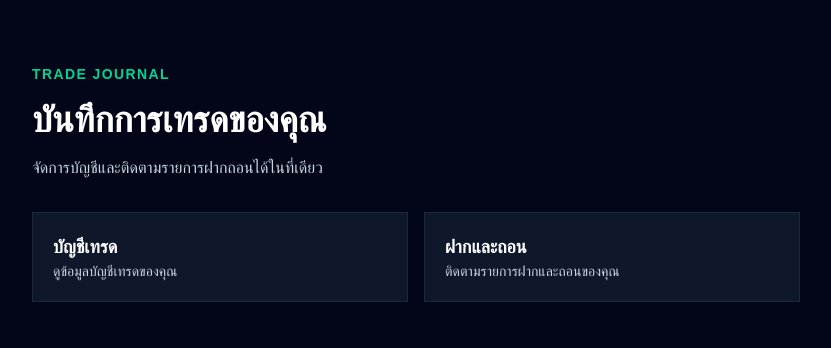
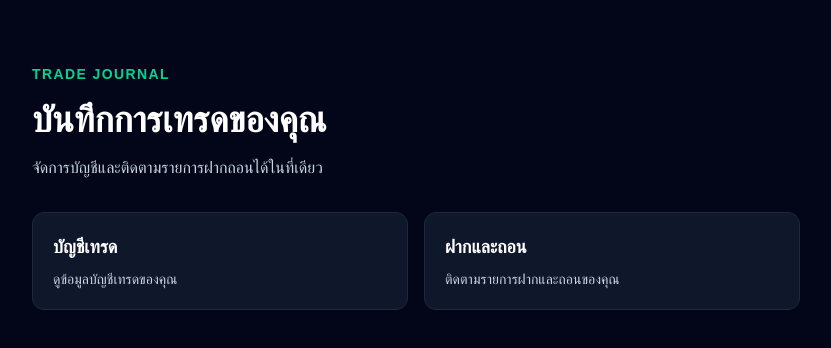
Before and after one commit to Parinya-boss/tradejournal, a Next.js app in the folder frontend/: page / in a window 1280 px wide. Shown: the top 348 px of the page, without its empty margins (224-1055 px from the left). Built offline with nearby package versions, Linux system fonts and the light colour scheme.

Commit message:
fix: correct feature card styles

```diff
--- a/frontend/src/app/page.tsx
+++ b/frontend/src/app/page.tsx
@@ -5,9 +5,9 @@ type FeatureCardProps = {
 
 function FeatureCard({ title, description }: FeatureCardProps) {
   return (
-    <div className="rounded-x1 border border-slate-800 bg-slate-900 p-5">
+    <div className="rounded-xl border border-slate-800 bg-slate-900 p-5">
       <h2 className="text-lg font-semibold">{title}</h2>
-      <p className="mt2 text-sm text-slate-300">{description}</p>
+      <p className="mt-2 text-sm text-slate-300">{description}</p>
     </div>
   );
 }
```
